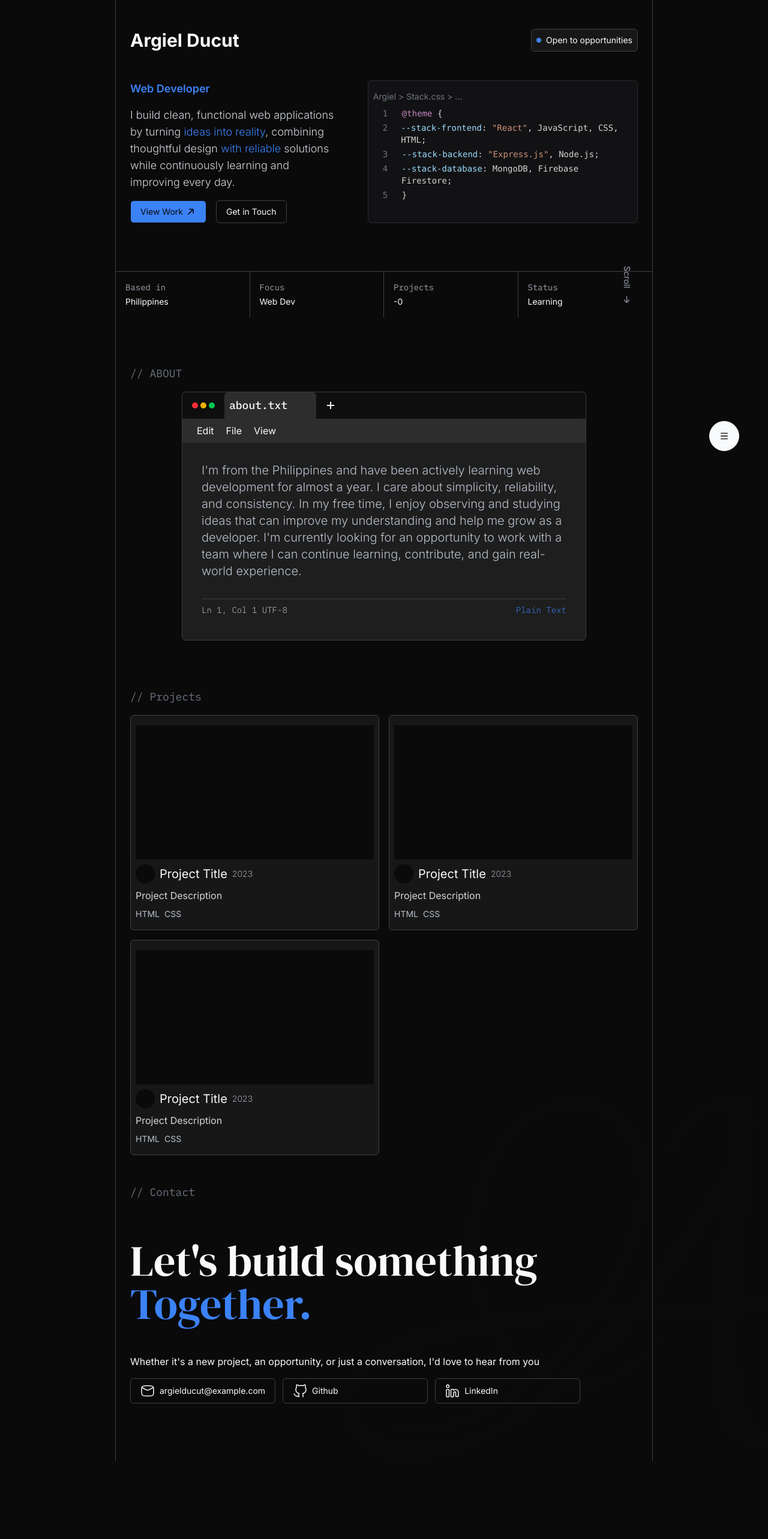
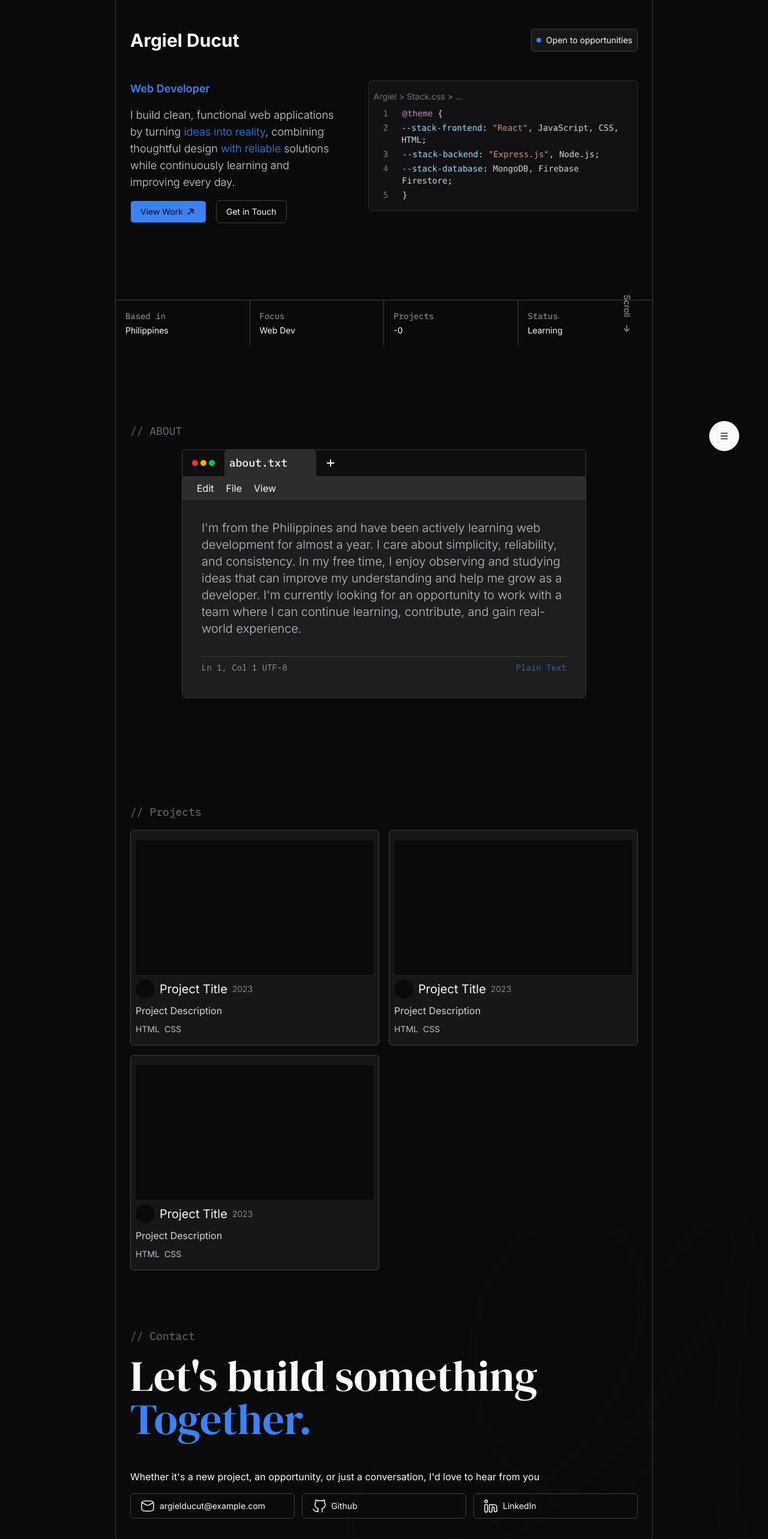
Before and after one commit to argieldev/Portfolio, a React app: page / in a window 1280 px wide. Shown: the top 2566 px of the page at 60% size. Before the commit the page ends 2436 px from the top, so only its background shows below. Built offline with nearby package versions, Linux system fonts and the light colour scheme; the HTML template or start-up script is replaced by a standard one.

Commit message:
Minor padding adjustments and Added onLoad and onEnterViewPort Animations

```diff
--- a/src/App.jsx
+++ b/src/App.jsx
@@ -13,7 +13,7 @@ function App() {
       <div className="mx-auto max-w-4xl  py-12 border-x border-border">
         <Navbar />
 
-        <main className="flex flex-col gap-20 py-12">
+        <main className="flex flex-col gap-20">
           <Hero />
           <Shelf />
           <About />
--- a/src/Components/About.jsx
+++ b/src/Components/About.jsx
@@ -1,12 +1,21 @@
+import { motion } from "motion/react";
+
 function About() {
   return (
     <>
-      <section className="flex flex-col px-6 gap-4">
+      <section className="flex flex-col px-6 py-12 gap-4">
         <h2 className="text-sm text-subheader font-ibm-plex-mono sm:text-lg">
           // ABOUT
         </h2>
+
         {/* Wrapper to center the notepad */}
-        <div className="flex flex-col items-center gap-4">
+        <motion.div
+          className="flex flex-col items-center gap-4"
+          initial={{ opacity: 0, y: 20 }}
+          whileInView={{ opacity: 1, y: 0 }}
+          viewport={{ once: true }}
+          transition={{ duration: .5, delay: .5 }}
+        >
           <div className="w-fit flex flex-col bg-notepad-bg border border-notepad-border rounded-md">
             <header className="flex items-center gap-4 mx-4 ">
               <div className="flex gap-1">
@@ -33,9 +42,15 @@ function About() {
               </svg>
             </header>
             <ul className="flex px-4 gap-1 text-md bg-tab-bar sm:lg">
-              <li className="px-2 py-1 my-1 rounded-md hover:bg-tab-hover">Edit</li>
-              <li className="px-2 py-1 my-1 rounded-md hover:bg-tab-hover">File</li>
-              <li className="px-2 py-1 my-1 rounded-md hover:bg-tab-hover">View</li>
+              <li className="px-2 py-1 my-1 rounded-md hover:bg-tab-hover">
+                Edit
+              </li>
+              <li className="px-2 py-1 my-1 rounded-md hover:bg-tab-hover">
+                File
+              </li>
+              <li className="px-2 py-1 my-1 rounded-md hover:bg-tab-hover">
+                View
+              </li>
             </ul>
             <div className="px-2 py-4 text-center text-sm text-text-tertiary font-light bg-editor-bg sm:max-w-2xl sm:px-4 sm:py-8 sm:text-start sm:text-xl">
               {" "}
@@ -58,7 +73,7 @@ function About() {
               </div>
             </div>
           </div>
-        </div>
+        </motion.div>
       </section>
     </>
   );
--- a/src/Components/FloatingNav.jsx
+++ b/src/Components/FloatingNav.jsx
@@ -1,4 +1,5 @@
 import { useState } from "react";
+import { motion } from "motion/react";
 
 function FloatingNav() {
   const [isOpen, setIsOpen] = useState(false);
@@ -14,7 +15,11 @@ function FloatingNav() {
           }`}
         >
           <ul className="flex flex-col gap-2">
-            <li className="group flex items-center justify-center p-1 gap-4 text-sm rounded-md cursor-pointer sm:text-lg">
+            <motion.li whileTap={{ scale: 0.95 }}>
+              <a
+                className="group flex items-center justify-center p-1 gap-4 text-sm rounded-md cursor-pointer sm:text-md"
+                href="#about"
+              >
                 <span className="flex flex-1 justify-center bg-surface px-4 py-2 border border-border rounded-full transition-colors duration-300 ease-in group-hover:bg-surface-hover">
                   About
                 </span>
@@ -35,8 +40,13 @@ function FloatingNav() {
                     <path d="M19 20.5C19 16.634 15.866 13.5 12 13.5C8.13401 13.5 5 16.634 5 20.5"></path>
                   </svg>
                 </div>
-            </li>
-            <li className="group flex items-center justify-center p-1 gap-4 text-sm rounded-md cursor-pointer sm:text-lg">
+              </a>
+            </motion.li>
+            <motion.li whileTap={{ scale: 0.95 }}>
+              <a
+                className="group flex items-center justify-center p-1 gap-4 text-sm rounded-md cursor-pointer sm:text-md"
+                href="#project"
+              >
                 <span className="flex flex-1 justify-center bg-surface px-4 py-2 border border-border rounded-full transition-colors duration-300 ease-in group-hover:bg-surface-hover">
                   Project
                 </span>
@@ -53,12 +63,17 @@ function FloatingNav() {
                     stroke-linecap="round"
                     stroke-linejoin="round"
                   >
-                  <path d="M17 8.5C17 5.73858 14.7614 3.5 12 3.5C9.23858 3.5 7 5.73858 7 8.5C7 11.2614 9.23858 13.5 12 13.5C14.7614 13.5 17 11.2614 17 8.5Z"></path>
-                  <path d="M19 20.5C19 16.634 15.866 13.5 12 13.5C8.13401 13.5 5 16.634 5 20.5"></path>
+                    <path d="M17.0794 6.53297L15.4953 4.94738C14.2496 3.70049 12.5601 3 10.7985 3C9.95308 3 9.52971 4.02309 10.1275 4.62145L10.5245 5.01883C11.9169 6.41256 11.9169 8.67222 10.5245 10.0659L13.0456 12.5895L14.5583 11.0754L16.0709 12.5895C15.514 13.147 15.514 14.0508 16.0709 14.6083L16.5752 15.113C16.9876 15.5258 17.1938 15.7322 17.4162 15.8426C17.8394 16.0525 18.3363 16.0525 18.7595 15.8426C18.9819 15.7322 19.1881 15.5258 19.6005 15.113L21.1132 13.5989C21.5256 13.1861 21.7318 12.9797 21.842 12.7571C22.0517 12.3335 22.0517 11.8361 21.842 11.4125C21.7318 11.1898 21.5256 10.9834 21.1132 10.5706L20.6089 10.0659C20.052 9.50845 19.149 9.50845 18.592 10.0659L17.0794 8.55181C17.6363 7.99432 17.6363 7.09046 17.0794 6.53297Z"></path>
+                    <path d="M10.6074 10L2.52431 17.9822C2.1886 18.3138 2 18.7634 2 19.2322C2 20.2085 2.80146 21 3.7901 21C4.26487 21 4.72019 20.8138 5.0559 20.4822L13.6453 12"></path>
                   </svg>
                 </div>
-            </li>
-            <li className="group flex items-center justify-center p-1 gap-4 text-sm rounded-md cursor-pointer sm:text-lg">
+              </a>
+            </motion.li>
+            <motion.li whileTap={{ scale: 0.95 }}>
+              <a
+                className="group flex items-center justify-center p-1 gap-4 text-sm rounded-md cursor-pointer sm:text-md"
+                href="#contact"
+              >
                 <span className="flex flex-1 justify-center bg-surface px-4 py-2 border border-border rounded-full transition-colors duration-300 ease-in group-hover:bg-surface-hover">
                   Contact
                 </span>
@@ -77,14 +92,16 @@ function FloatingNav() {
                     <path d="M9.1585 5.71217L8.75584 4.80619C8.49256 4.21382 8.36092 3.91762 8.16405 3.69095C7.91732 3.40688 7.59571 3.19788 7.23592 3.08779C6.94883 2.99994 6.6247 2.99994 5.97645 2.99994C5.02815 2.99994 4.554 2.99994 4.15597 3.18223C3.68711 3.39696 3.26368 3.86322 3.09497 4.35054C2.95175 4.76423 2.99278 5.18937 3.07482 6.03964C3.94815 15.0901 8.91006 20.052 17.9605 20.9254C18.8108 21.0074 19.236 21.0484 19.6496 20.9052C20.137 20.7365 20.6032 20.3131 20.818 19.8442C21.0002 19.4462 21.0002 18.972 21.0002 18.0237C21.0002 17.3755 21.0002 17.0514 20.9124 16.7643C20.8023 16.4045 20.5933 16.0829 20.3092 15.8361C20.0826 15.6393 19.7864 15.5076 19.194 15.2443L18.288 14.8417C17.6465 14.5566 17.3257 14.414 16.9998 14.383C16.6878 14.3533 16.3733 14.3971 16.0813 14.5108C15.7762 14.6296 15.5066 14.8543 14.9672 15.3038C14.4304 15.7511 14.162 15.9748 13.834 16.0946C13.5432 16.2009 13.1588 16.2402 12.8526 16.1951C12.5071 16.1442 12.2426 16.0028 11.7135 15.7201C10.0675 14.8404 9.15977 13.9327 8.28011 12.2867C7.99738 11.7576 7.85602 11.4931 7.80511 11.1476C7.75998 10.8414 7.79932 10.457 7.90554 10.1662C8.02536 9.83822 8.24905 9.5698 8.69643 9.03294C9.14586 8.49362 9.37058 8.22396 9.48939 7.91885C9.60309 7.62688 9.64686 7.31234 9.61719 7.00042C9.58618 6.67446 9.44362 6.3537 9.1585 5.71217Z"></path>
                   </svg>
                 </div>
-            </li>
+              </a>
+            </motion.li>
           </ul>
         </nav>
-        <button
+        <motion.button
           className={`relative flex items-center justify-center p-4 border rounded-full cursor-pointer transition-all duration-300 hover:scale-105 ${
             isOpen ? "bg-surface border-border" : "bg-text-primary"
           }`}
           onClick={() => setIsOpen(!isOpen)}
+          whileTap={{ scale: 0.95 }}
         >
           {/* Hamburger */}
           <svg
@@ -127,7 +144,7 @@ function FloatingNav() {
           >
             <path d="M18 6L6.00081 17.9992M17.9992 18L6 6.00085" />
           </svg>
-        </button>
+        </motion.button>
       </div>
     </>
   );
--- a/src/Components/Footer.jsx
+++ b/src/Components/Footer.jsx
@@ -1,11 +1,19 @@
+import { motion } from "motion/react";
+
 function Footer() {
   return (
     <>
-      <footer className="flex flex-col px-6 gap-4">
+      <footer className="flex flex-col px-6 py-12 gap-4" id="contact">
         <h2 className="text-sm text-subheader font-ibm-plex-mono sm:text-lg">
           // Contact
         </h2>
-        <div className="flex flex-col py-12 gap-4">
+        <motion.div
+          className="flex flex-col gap-4"
+          initial={{ opacity: 0, y: 20 }}
+          whileInView={{ opacity: 1, y: 0 }}
+          viewport={{ once: true }}
+          transition={{ duration: 0.5, delay: 0.5 }}
+        >
           <div className="flex flex-col gap-12">
             <h3 className="flex flex-col text-5xl font-dm-serif-display sm:text-7xl">
               Let's build something{" "}
@@ -17,8 +25,13 @@ function Footer() {
             </p>
           </div>
 
-          <nav>
-            <ul className="grid w-fit grid-cols-1 gap-3 sm:grid-cols-3">
+          <motion.nav
+            initial={{ opacity: 0, y: 20 }}
+            whileInView={{ opacity: 1, y: 0 }}
+            viewport={{ once: true }}
+            transition={{ duration: .5, delay: .5 }}
+          >
+            <ul className="grid grid-cols-1 gap-3 sm:grid-cols-3">
               <li>
                 <a className="flex items-center px-4 py-2 gap-2 border border-border rounded-md transition-colors duration-50 ease-in cursor-pointer hover:bg-surface-hover">
                   <svg
@@ -86,8 +99,8 @@ function Footer() {
                 </a>
               </li>
             </ul>
-          </nav>
-        </div>
+          </motion.nav>
+        </motion.div>
       </footer>
     </>
   );
--- a/src/Components/Hero.jsx
+++ b/src/Components/Hero.jsx
@@ -1,8 +1,9 @@
+import { motion } from "motion/react";
 
 function Hero() {
   return (
     <>
-      <section className="flex flex-col px-6 gap-32">
+      <section className="flex flex-col px-6 py-12 gap-32" id="about">
         <div className="flex flex-col gap-12 sm:flex-row">
           <div className="flex flex-col gap-4">
             <h2 className="text-sm text-primary font-semibold sm:text-lg">
@@ -40,6 +41,17 @@ function Hero() {
           </div>
 
           {/* Stacks */}
+          <motion.div
+            variants={
+              {
+                hidden: { opacity: 0, y: 10 },
+                visible: { opacity: 1, y: 0 }
+              }
+            }
+            initial="hidden"
+            animate="visible"
+            transition={{ duration: .5, delay: .25 }}
+          >
             <div className="rounded-md border border-vs-border bg-vs-bg px-2 py-4">
               <header className="mb-2 text-sm text-vs-text-secondary">
                 Argiel &gt; Stack.css &gt; ...
@@ -69,7 +81,8 @@ function Hero() {
 
                   <span className="text-vs">
                     <span className="text-vs-variable">--stack-backend</span>:{" "}
-                  <span className="text-vs-accent">"Express.js"</span>, Node.js;
+                    <span className="text-vs-accent">"Express.js"</span>,
+                    Node.js;
                   </span>
                 </li>
 
@@ -89,6 +102,7 @@ function Hero() {
                 </li>
               </ul>
             </div>
+          </motion.div>
         </div>
       </section>
     </>
--- a/src/Components/Projects.jsx
+++ b/src/Components/Projects.jsx
@@ -1,13 +1,25 @@
+import { motion } from "motion/react"
+
 function Projects() {
+  const projects = [1, 2, 3];
+
   return (
     <>
-      <section className="flex flex-col px-6 gap-4">
+      <section className="flex flex-col px-6 py-12 gap-4" id="project">
         <h2 className="text-sm text-subheader font-ibm-plex-mono sm:text-lg">
           // Projects
         </h2>
         <div className="grid grid-cols-1 sm:grid-cols-2 gap-4">
           {/* Card */}
-          <div className="flex flex-col px-2 py-4 gap-2 bg-surface border border-border rounded-md transition-colors .3s ease-in hover:bg-surface-hover">
+          {projects.map((project, index) => (
+            <motion.div
+              className="flex flex-col px-2 py-4 gap-2 bg-surface border border-border rounded-md transition-colors .3s ease-in hover:bg-surface-hover"
+              key={index}
+              initial={{ opacity: 0, y: 20 }}
+              whileInView={{ opacity: 1, y: 0 }}
+              viewport={{ once: true }}
+              transition={{ duration: .5, delay: (index % 2) * .25 }}
+            >
               <div className="w-full h-56 bg-bg">{/* Project Image */}</div>
               <div className="flex items-center gap-2">
                 <div className="w-8 h-8 rounded-full bg-bg">
@@ -29,53 +41,8 @@ function Projects() {
                   <li>CSS</li>
                 </ul>
               </div>
-          </div>
-          <div className="flex flex-col px-2 py-4 gap-2 bg-surface border border-border rounded-md transition-colors .3s ease-in hover:bg-surface-hover">
-            <div className="w-full h-56 bg-bg">{/* Project Image */}</div>
-            <div className="flex items-center gap-2">
-              <div className="w-8 h-8 rounded-full bg-bg">
-                {/* Website Icon */}
-              </div>
-              <h3 className="flex gap-2 items-center text-lg sm:text-xl">
-                Project Title{" "}
-                <date className="text-sm text-text-muted font-light sm:md">
-                  2023
-                </date>
-              </h3>
-            </div>
-            <div className="flex flex-col gap-2">
-              <p className="text-md text-text-secondary sm:lg">
-                Project Description
-              </p>
-              <ul className="flex gap-2 text-[14px] text-text-tertiary">
-                <li>HTML</li>
-                <li>CSS</li>
-              </ul>
-            </div>
-          </div>
-          <div className="flex flex-col px-2 py-4 gap-2 bg-surface border border-border rounded-md transition-colors .3s ease-in hover:bg-surface-hover">
-            <div className="w-full h-56 bg-bg">{/* Project Image */}</div>
-            <div className="flex items-center gap-2">
-              <div className="w-8 h-8 rounded-full bg-bg">
-                {/* Website Icon */}
-              </div>
-              <h3 className="flex gap-2 items-center text-lg sm:text-xl">
-                Project Title{" "}
-                <date className="text-sm text-text-muted font-light sm:md">
-                  2023
-                </date>
-              </h3>
-            </div>
-            <div className="flex flex-col gap-2">
-              <p className="text-md text-text-secondary sm:lg">
-                Project Description
-              </p>
-              <ul className="flex gap-2 text-[14px] text-text-tertiary">
-                <li>HTML</li>
-                <li>CSS</li>
-              </ul>
-            </div>
-          </div>
+            </motion.div>
+          ))}
         </div>
       </section>
     </>
--- a/src/index.css
+++ b/src/index.css
@@ -54,6 +54,10 @@
   }
 }
 
+html {
+  scroll-behavior: smooth;
+}
+
 body {
   font-family: var(--font-inter);
   background-color: var(--color-bg);
```
Lines whose indentation alone changed are shown as unchanged.
